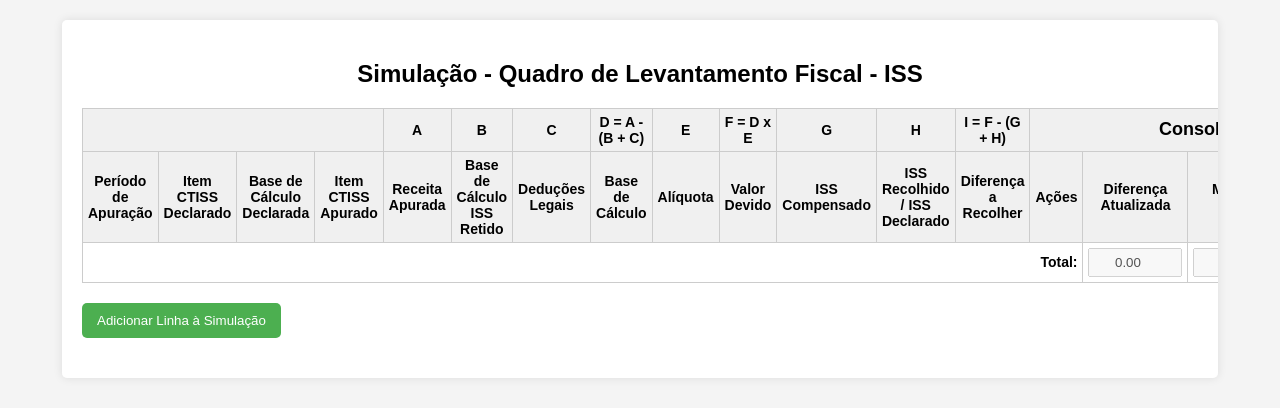
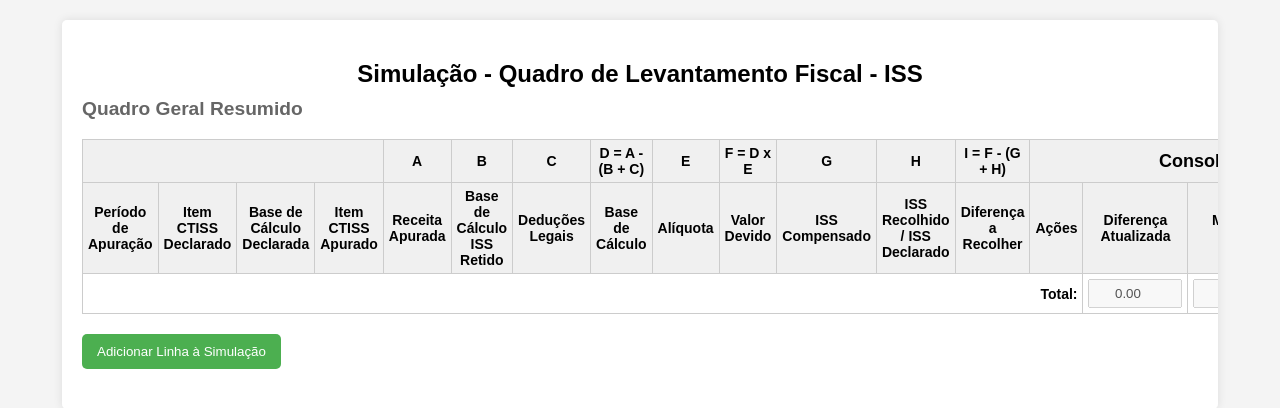
Before and after one commit to diogojmt/simulador-levantamento-iss, a plain HTML site: page index.html in a window 1280 px wide. Drawn offline with Linux system fonts and the light colour scheme.

Commit message:
Inclusão de subtítulo

```diff
--- a/css/styles.css
+++ b/css/styles.css
@@ -18,6 +18,13 @@ body {
 h2 {
     text-align: center;
     margin-bottom: 20px;
+}
+
+.subtitle {
+    font-size: 1.2em; /* Tamanho de fonte um pouco menor */
+    font-weight: bold; /* Deixa o subtítulo em negrito */
+    margin-top: -10px; /* Ajuste para espaçamento se necessário */
+    color: #666; /* Opcional: uma cor mais suave */
 }
 
 table {
--- a/index.html
+++ b/index.html
@@ -9,6 +9,7 @@
 <body>
     <div class="container">
         <h2>Simulação - Quadro de Levantamento Fiscal - ISS</h2>
+		<h3 class="subtitle">Quadro Geral Resumido</h3>
         <table>
             <thead>
                 <tr>
```
